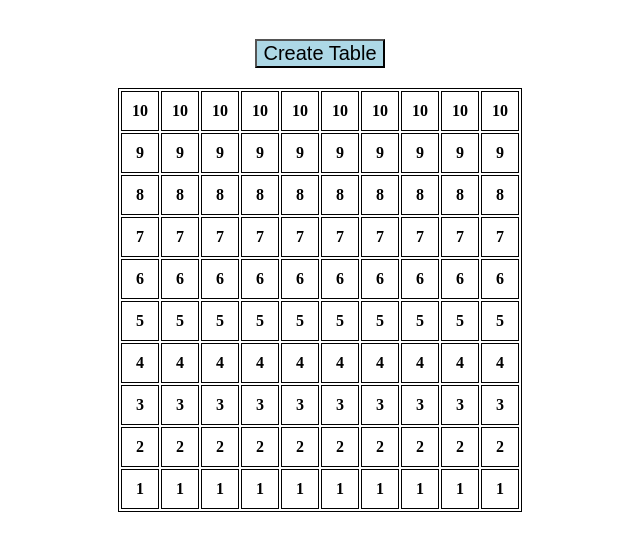
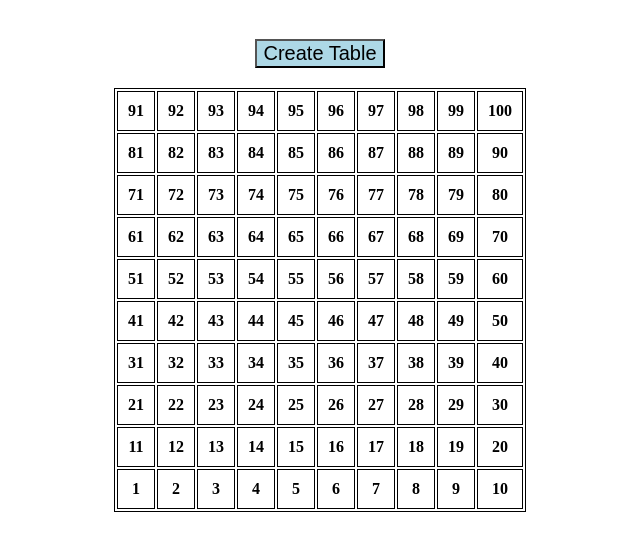
Before and after one commit to amiedawn/snake-ladder-board, a plain HTML site: page index.html in a window 1280 px wide. Both pictures are taken after a click on the button "Create Table". Shown: the part 61-612 px from the top of the page, without its empty margins (320-960 px from the left). Drawn offline with Linux system fonts and the light colour scheme.

Commit message:
numbers right

```diff
--- a/index.js
+++ b/index.js
@@ -8,8 +8,9 @@ function createTable() {
     // 10 columns
     for (let j=0; j<10; j++) {
       let cell = row.insertCell(j);
-      cell.innerHTML =(i+1); //start with 1 instead of 0
+      cell.innerHTML = ((i*10) + j + 1); //start with 1 instead of 0
       cell.className = "item";
     }
+
   }
 };
--- a/style.css
+++ b/style.css
@@ -16,12 +16,14 @@ table, td {
 }
 
 
-tr:nth-child(2n) {
 
-}
 
 .item {
   padding: 10px;
   font-weight: bold;
   /* direction: reverse; */
 }
+
+item:nth-child(2n) {
+  transform: rotate(180deg);
+}
```
